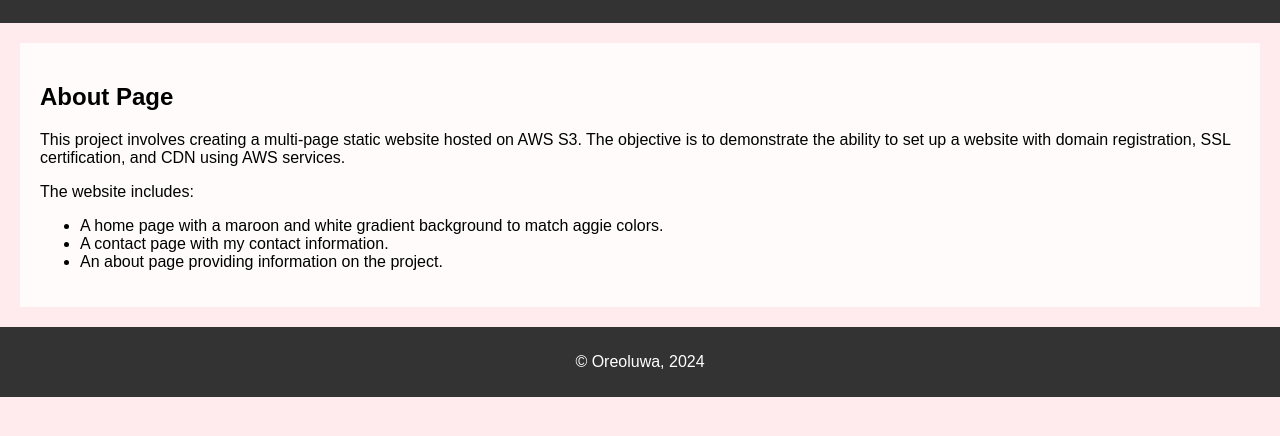
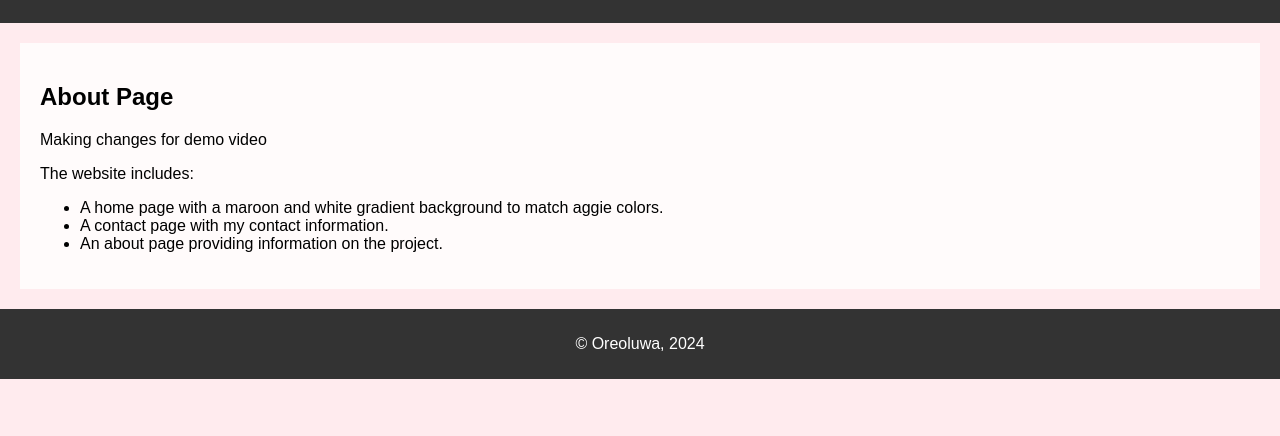
Before and after one commit to oreogunleye24/Project-5-412, a plain HTML site: page about.html in a window 1280 px wide. Shown: the part 84-520 px from the top of the page. Drawn offline with Linux system fonts and the light colour scheme.

Commit message:
Update about.html

```diff
--- a/about.html
+++ b/about.html
@@ -20,9 +20,7 @@
     <main>
       <h2>About Page</h2>
       <p>
-        This project involves creating a multi-page static website hosted on AWS
-        S3. The objective is to demonstrate the ability to set up a website with
-        domain registration, SSL certification, and CDN using AWS services.
+        Making changes for demo video
       </p>
       <p>The website includes:</p>
       <ul>
```
